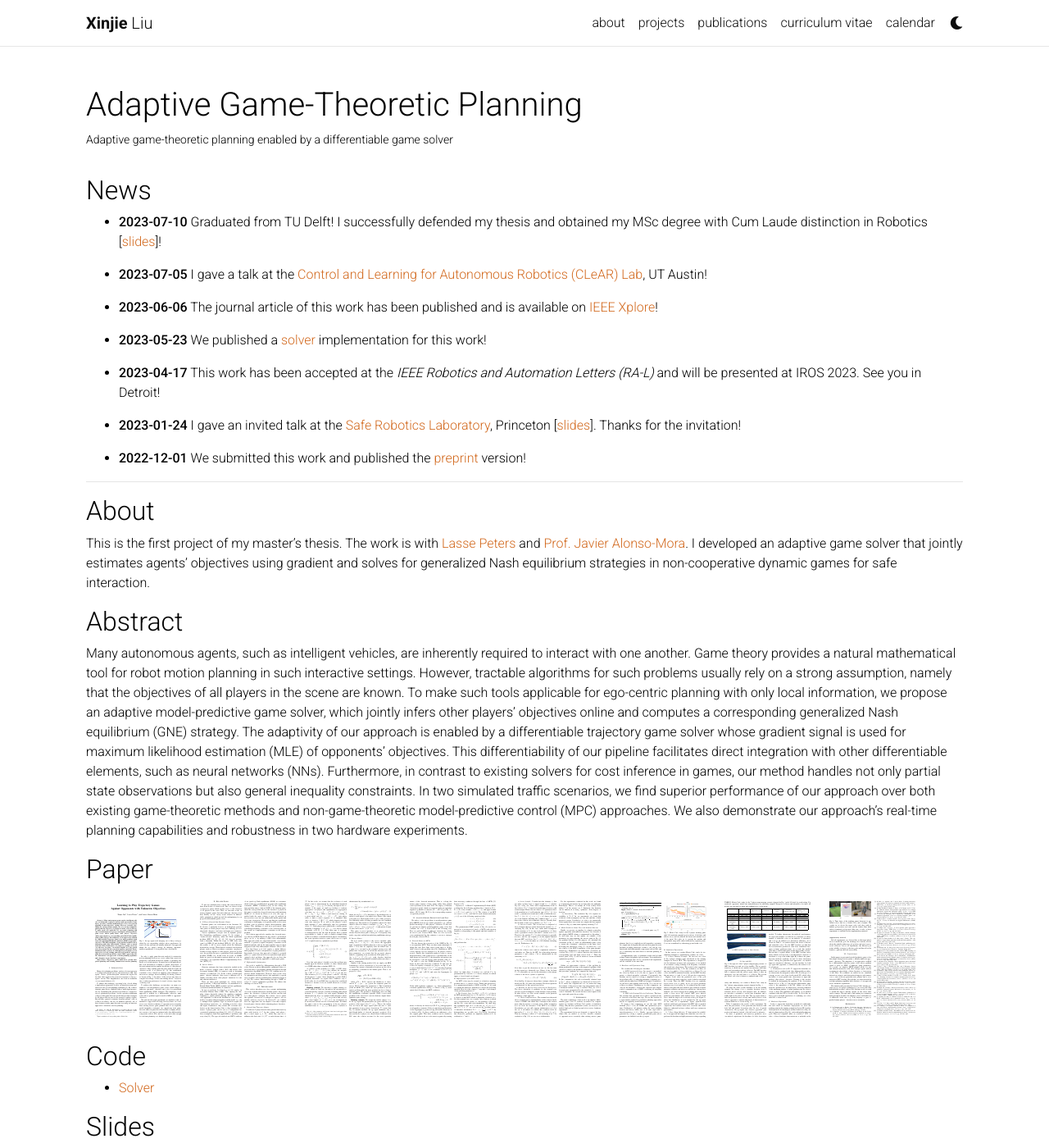
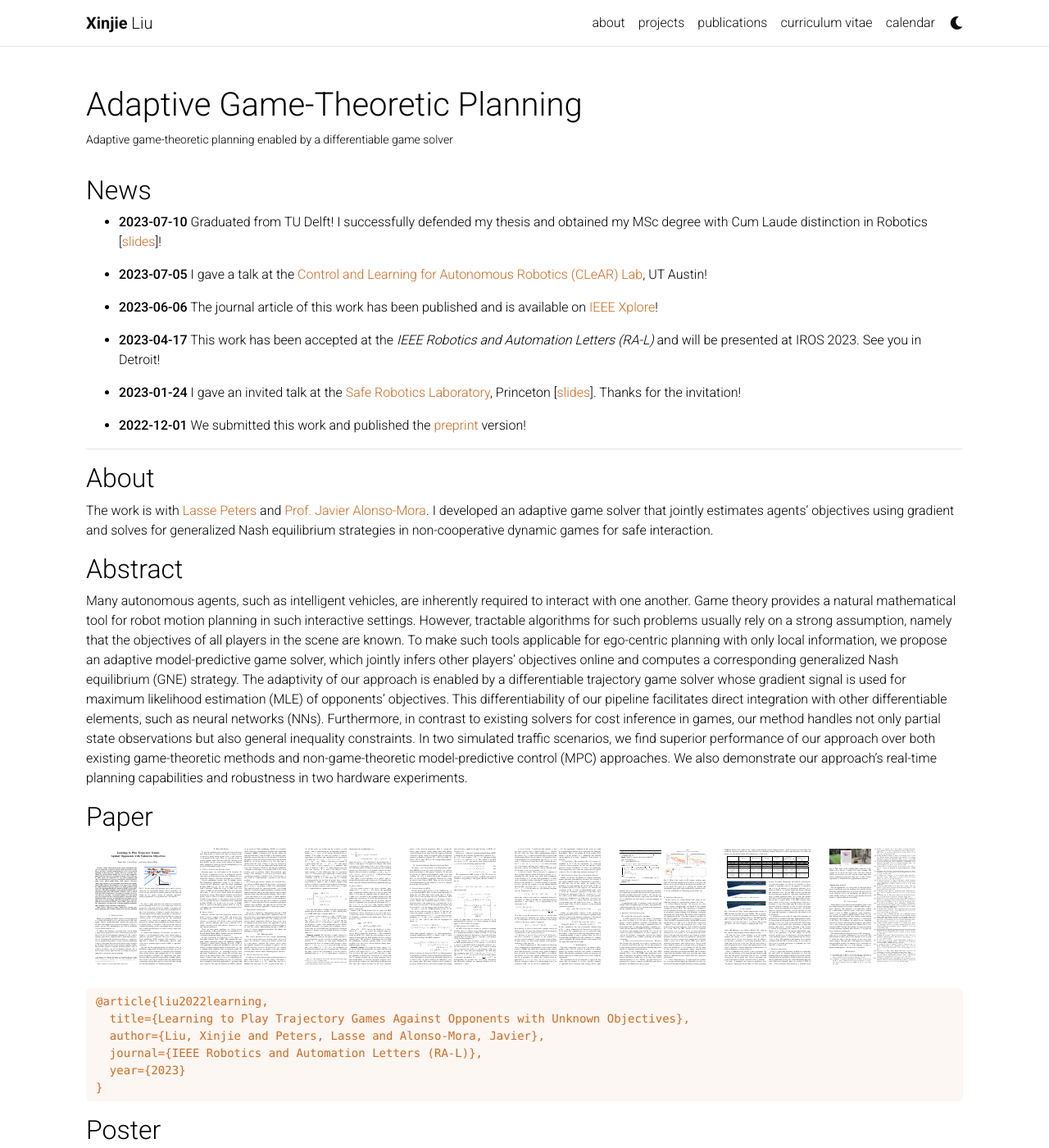
Before and after one commit to xinjie-liu/xinjie-liu.github.io, a Jekyll site: the page built from _projects/game.md, in a window 1280 px wide and 1400 px high. Shown: the whole window at 82% size. Built offline with Jekyll 4.4.1, drawn with Linux system fonts in a browser that asks for light colours; comment, search, counter and statistics services are not loaded; a style sheet for code colours, icons or effects is not loaded; some of the changed text lies outside the part shown.

Commit message:
update project info

````diff
--- a/_projects/game.md
+++ b/_projects/game.md
@@ -15,8 +15,6 @@
 
 * **2023-06-06** The journal article of this work has been published and is available on [IEEE Xplore](https://ieeexplore.ieee.org/document/10137879?source=authoralert)!
 
-* **2023-05-23** We published a [solver](https://github.com/JuliaGameTheoreticPlanning/MCPTrajectoryGameSolver.jl) implementation for this work!
-
 * **2023-04-17** This work has been accepted at the *IEEE Robotics and Automation Letters (RA-L)* and will be presented at IROS 2023. See you in Detroit!
 
 * **2023-01-24** I gave an invited talk at the [Safe Robotics Laboratory](https://saferobotics.princeton.edu/), Princeton \[[slides](https://xinjie-liu.github.io/static/talks/liu2023learning.pdf)\]. Thanks for the invitation!
@@ -27,7 +25,7 @@
 
 ## About
 
-This is the first project of my master's thesis. The work is with [Lasse Peters](https://lasse-peters.net/) and [Prof. Javier Alonso-Mora](https://www.autonomousrobots.nl/index.html). I developed an adaptive game solver that jointly estimates agents' objectives using gradient and solves for generalized Nash equilibrium strategies in non-cooperative dynamic games for safe interaction.
+The work is with [Lasse Peters](https://lasse-peters.net/) and [Prof. Javier Alonso-Mora](https://www.autonomousrobots.nl/index.html). I developed an adaptive game solver that jointly estimates agents' objectives using gradient and solves for generalized Nash equilibrium strategies in non-cooperative dynamic games for safe interaction.
 
 <!-- ![husky_simulation](https://media.githubusercontent.com/media/xinjie-liu/xinjie-liu.github.io/main/assets/img/highway_inference.gif){: width="650"}
 
@@ -46,10 +44,24 @@
 
 <a href ="https://ieeexplore.ieee.org/document/10137879"><img src="/assets/img/liu2023ral_teaser.png"></a>
 
+```
+@article{liu2022learning,
+  title={Learning to Play Trajectory Games Against Opponents with Unknown Objectives},
+  author={Liu, Xinjie and Peters, Lasse and Alonso-Mora, Javier},
+  journal={IEEE Robotics and Automation Letters (RA-L)},
+  year={2023}
+}
+```
+
+## Poster
+
+<a href ="https://xinjie-liu.github.io/assets/pdf/Liu2023learningPoster(full).pdf"><img src="https://xinjie-liu.github.io/assets/img/liu2023ral_poster.png"></a>
 
 ## Code
 
-* [Solver](https://github.com/JuliaGameTheoreticPlanning/MCPTrajectoryGameSolver.jl)
+* [The original solver implementation used in this work and experiment code](https://github.com/xinjie-liu/DifferentiableAdaptiveGames.jl)
+
+* [A more optimized implementation of the solver.](https://github.com/JuliaGameTheoreticPlanning/MCPTrajectoryGameSolver.jl)
 
 ## Slides
 
````
